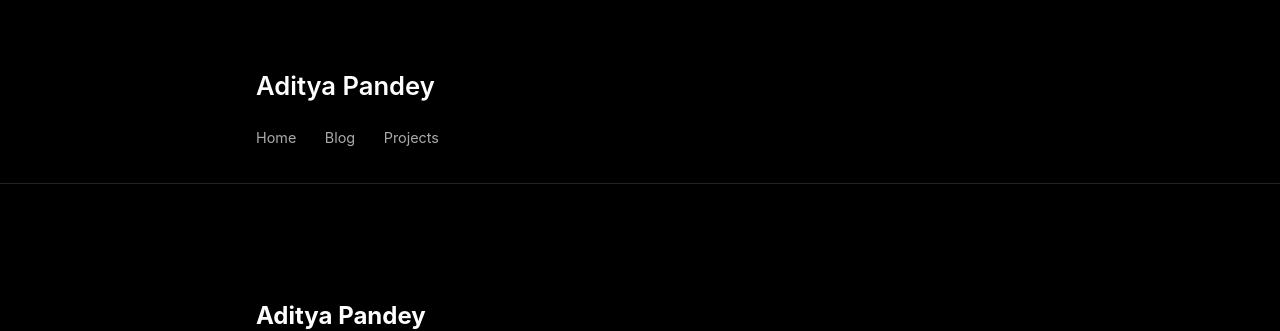
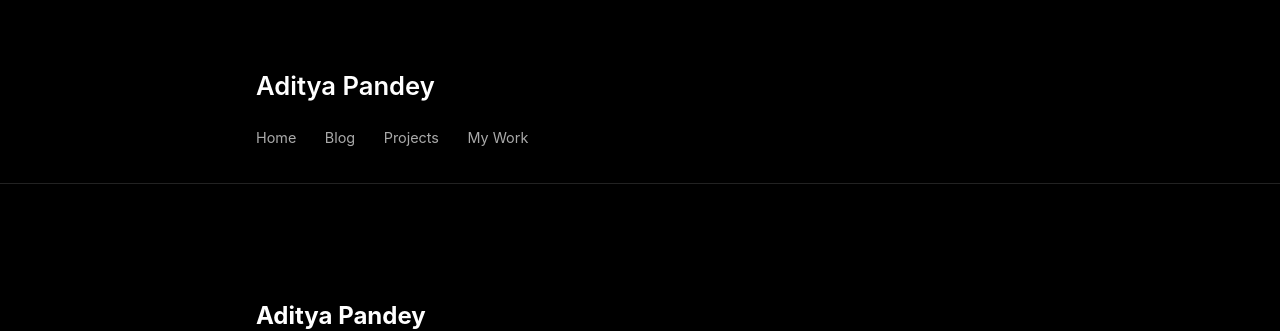
Before and after one commit to K0RAG/K0RAG.github.io, a Jekyll site: the page built from index.md, in a window 1280 px wide. Shown: the top 331 px of the page. Built offline with Jekyll 4.4.1, drawn with Linux system fonts in a browser that asks for light colours.

Commit message:
Add 'My Work' link to the navigation menu

```diff
--- a/_layouts/default.html
+++ b/_layouts/default.html
@@ -20,6 +20,7 @@
         <a href="/">Home</a>
         <a href="/blog/">Blog</a>
         <a href="/projects/">Projects</a>
+        <a href="/my-work/">My Work</a>
       </nav>
     </div>
   </header>
```
